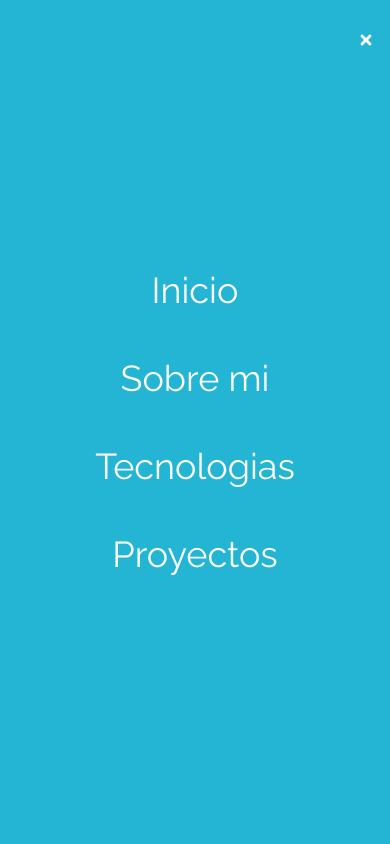
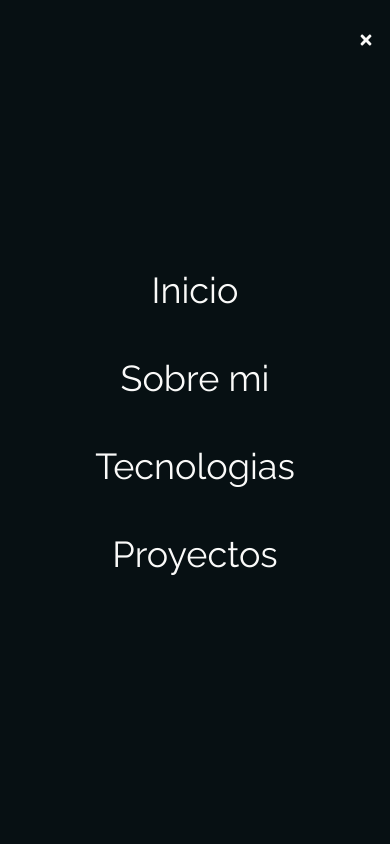
Before and after one commit to diegoivg98/portafolio-DV, a React (Vite) app: page / in a window 390 px wide. Both pictures are taken after a click on the element 366 px from the left and 40 px from the top of the page. Shown: the top 844 px of the page. Built offline with nearby package versions, Linux system fonts and the light colour scheme.

Commit message:
arreglo menor en el bg de menu mobile

```diff
--- a/src/components/Navbar.jsx
+++ b/src/components/Navbar.jsx
@@ -33,7 +33,7 @@
       </div>
 
       {/* Menu mobile */}
-      <ul className={!navbar ? 'hidden':'absolute top-0 left-0 w-full h-screen bg-[#23b5d3] flex flex-col justify-center items-center'}>
+      <ul className={!navbar ? 'hidden':'absolute top-0 left-0 w-full h-screen bg-[#071013] flex flex-col justify-center items-center'}>
         <li className="py-6 text-4xl">Inicio</li>
         <li className="py-6 text-4xl">Sobre mi</li>
         <li className="py-6 text-4xl">Tecnologias</li>
```
